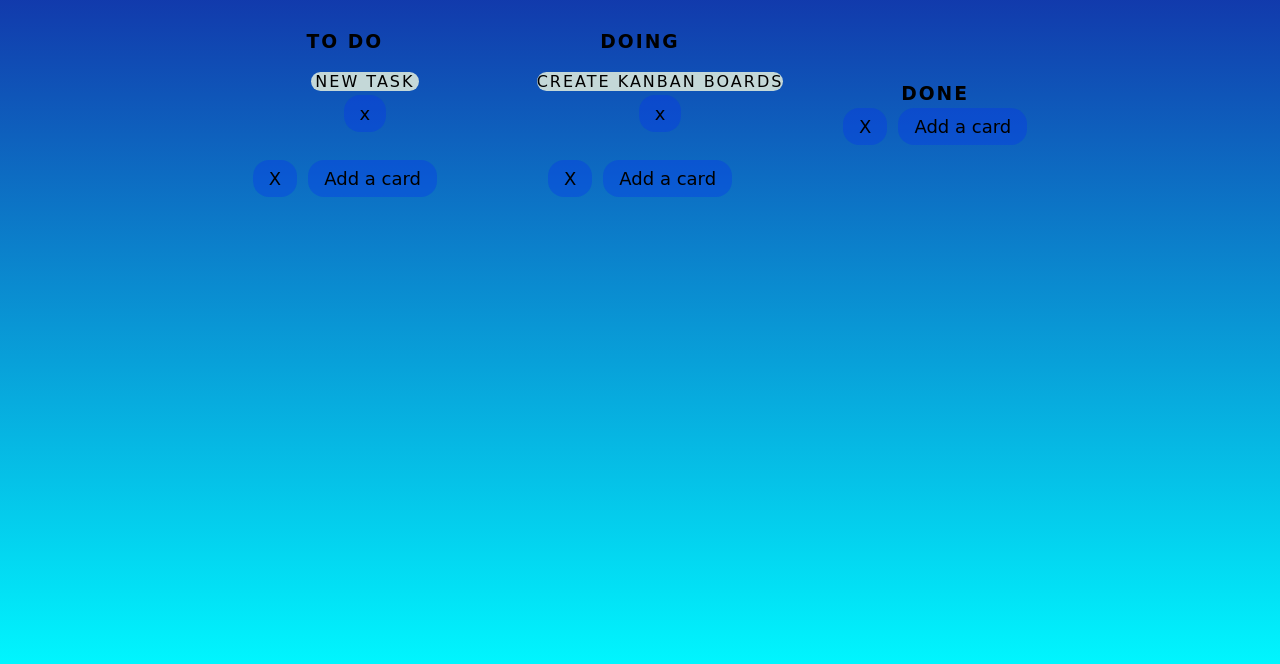
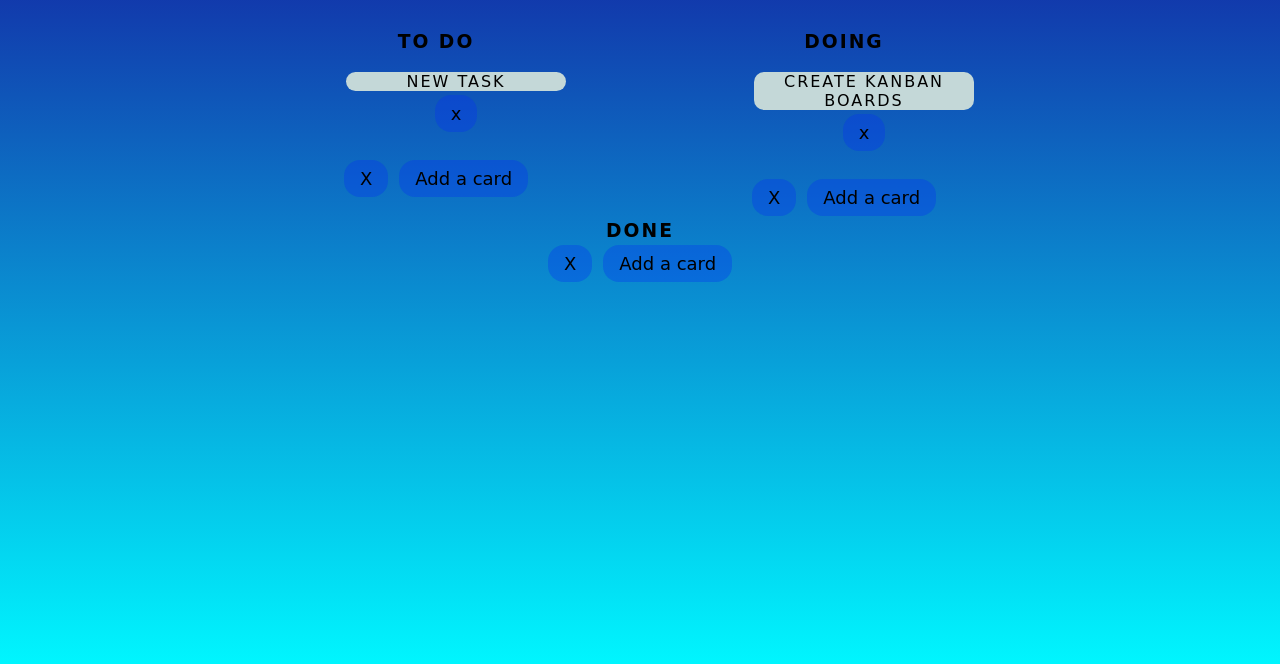
Before and after one commit to Ciri1987/kanban-trello, a website: page index.html in a window 1280 px wide. Shown: the part 132-796 px from the top of the page. Drawn offline with nearby package versions, Linux system fonts and the light colour scheme; a web font is replaced by a local one.

Commit message:
Fix some bugs

```diff
--- a/sass/style.scss
+++ b/sass/style.scss
@@ -23,7 +23,6 @@ body {
 .column-container {
     margin-top: 30px;
     display: flex;
-    align-items: center;
     justify-content: center;
     flex-wrap: wrap;
 }
@@ -71,5 +70,5 @@ button {
 ul {
 
     list-style-type: none;
-
+    width: 300px;
 }
```
Also changed, not shown: index.html (+0 -1 lines), css/style.css, 1 other file.
